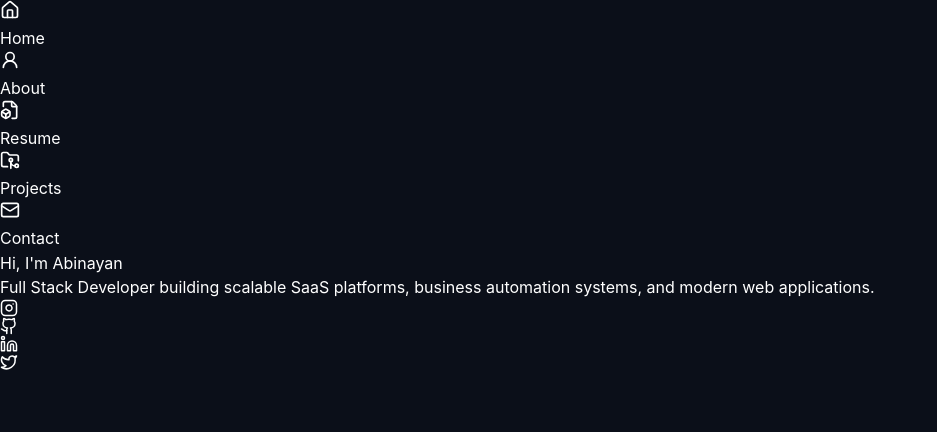
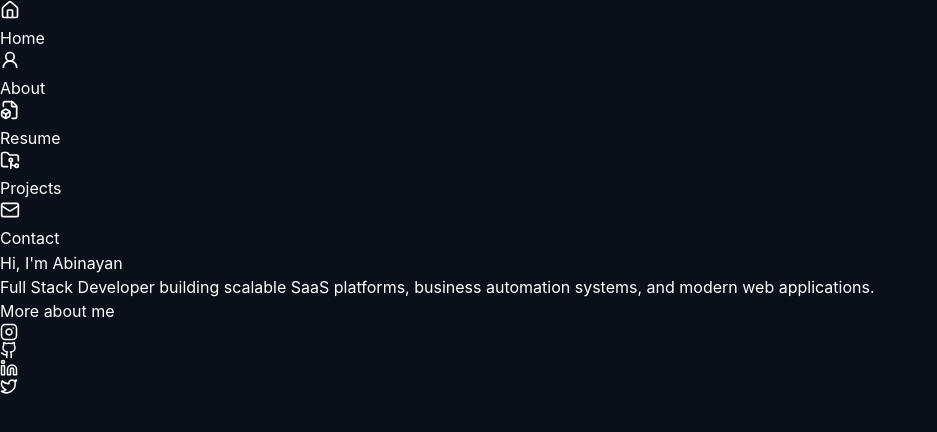
Before and after one commit to abinayananbu/abinayan-portfolio, a React (Vite) app: page / in a window 1280 px wide. Shown: the top 432 px of the page, without its empty margins (0-937 px from the left). Built offline with nearby package versions, Linux system fonts and the light colour scheme.

Commit message:
More button

```diff
--- a/src/pages/Home.jsx
+++ b/src/pages/Home.jsx
@@ -3,9 +3,11 @@ import { useRef } from "react";
 import { Github, Linkedin, Twitter, Instagram } from "lucide-react";
 import myBackground from "../assets/my-background.jpeg";
 import LiquidEther from "../components/LiquidEther";
+import { Navigate, useNavigate } from "react-router-dom";
 
 export default function Home() {
   const ref = useRef(null);
+  const navigate = useNavigate()
 
   const { scrollYProgress } = useScroll({
     target: ref,
@@ -116,6 +118,23 @@ export default function Home() {
           Full Stack Developer building scalable SaaS platforms,
           business automation systems, and modern web applications.
         </motion.p>
+
+        <motion.button
+          initial={{ opacity: 0, y: 30 }}
+          animate={{ opacity: 1, y: 0 }}
+          transition={{ duration: 0.8, delay: 0.5 }}
+          onClick={() => navigate("/about")}
+          className="
+            mt-8 text-lg px-5 py-3 rounded-full
+            bg-indigo-500/10 text-indigo-300
+            border border-indigo-500 backdrop-blur-md
+            transition-all duration-200
+            hover:scale-95 active:scale-90
+            md:hidden
+          "
+        >
+          More about me
+        </motion.button>
       </motion.div>
 
       {/* SOCIAL ICONS */}
```
